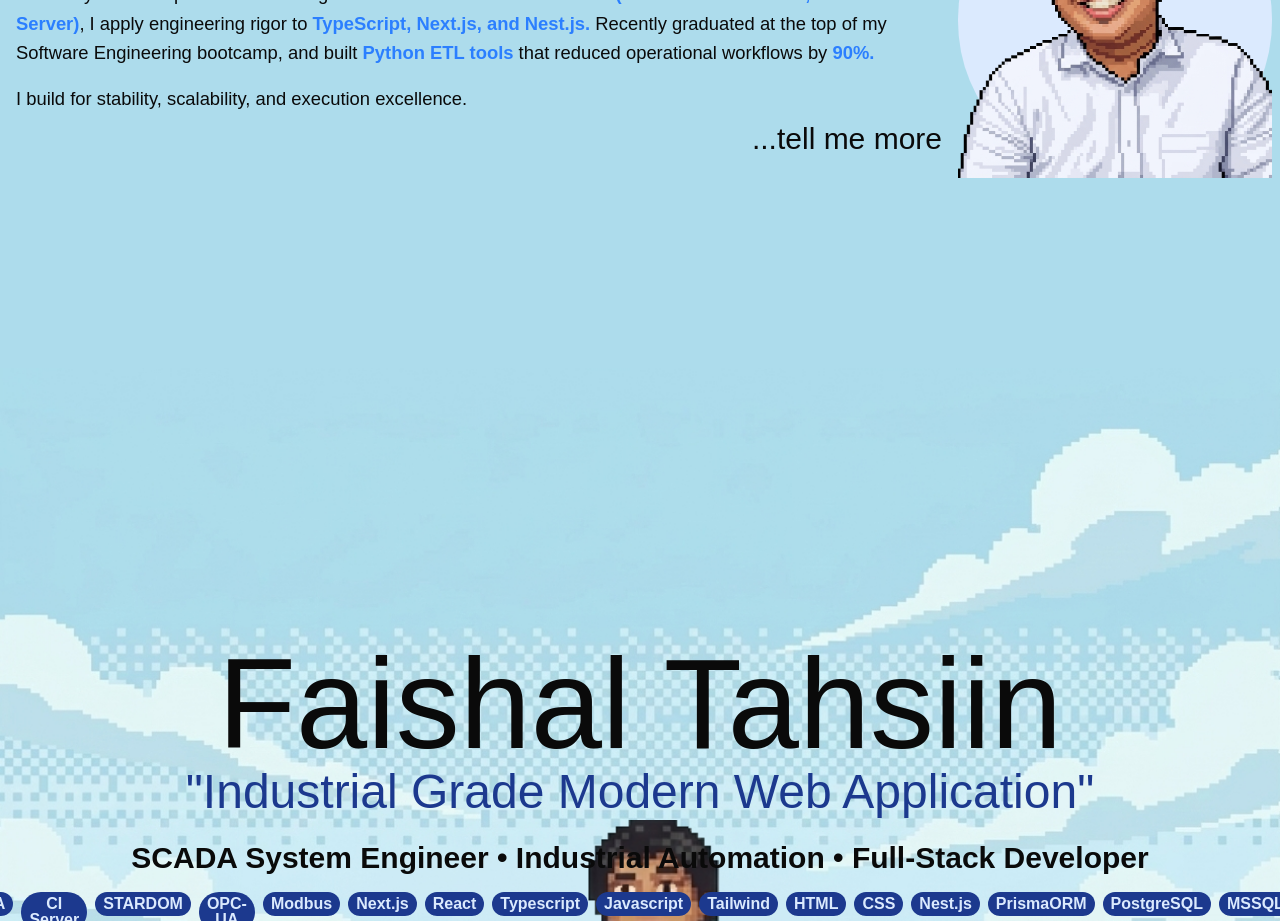
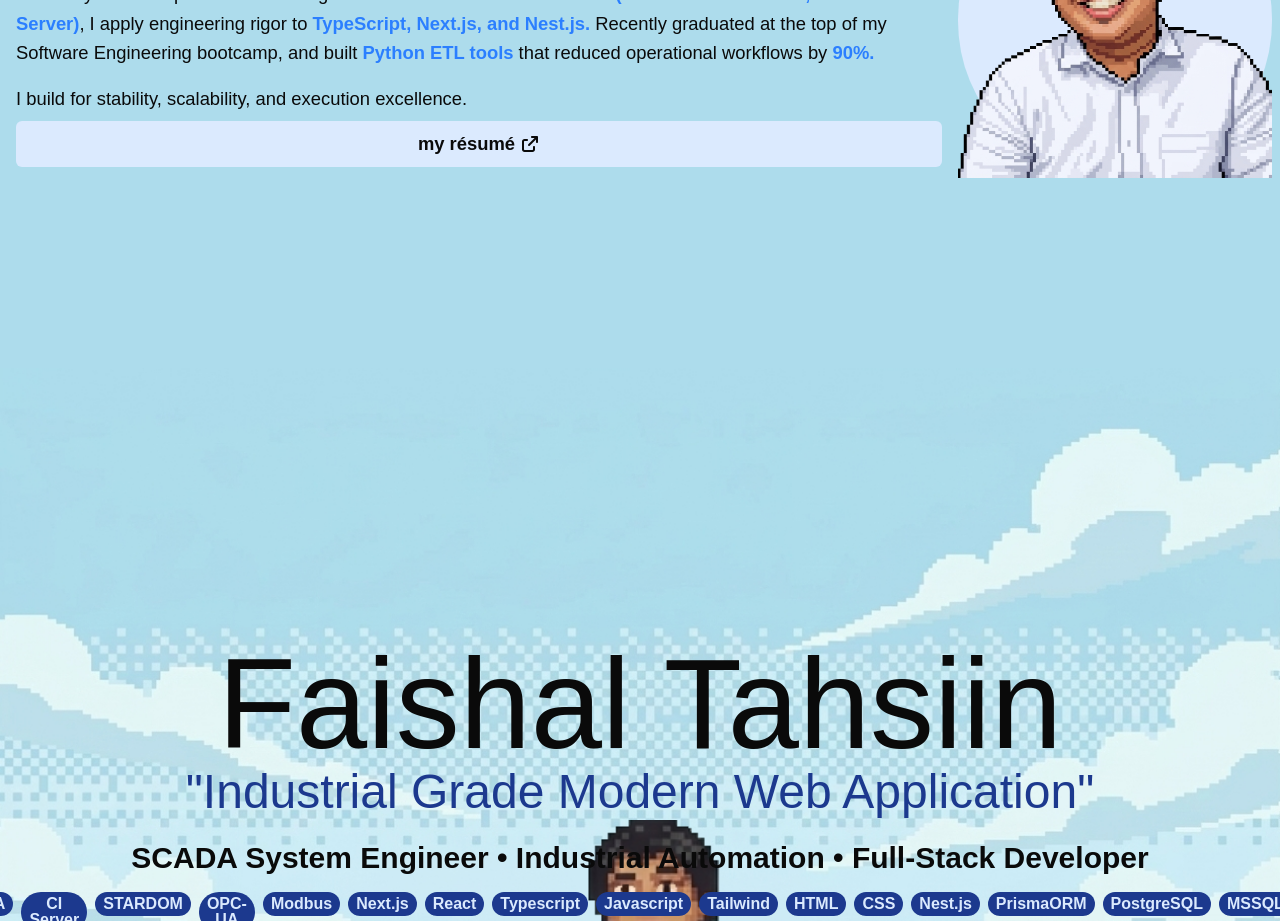
Before and after one commit to kebejoan/bejo-porto, a Next.js app: page / in a window 1280 px wide. Shown: the part 4420-5341 px from the top of the page. Built offline with nearby package versions, Linux system fonts and the light colour scheme; a web font is replaced by a local one.

Commit message:
feat: add button link to my resume

```diff
--- a/components/1_AboutMe.tsx
+++ b/components/1_AboutMe.tsx
@@ -1,3 +1,6 @@
+import { faArrowUpRightFromSquare } from "@fortawesome/free-solid-svg-icons";
+import { FontAwesomeIcon } from "@fortawesome/react-fontawesome";
+
 export default function AboutMe() {
   return (
     <div className="w-full flex flex-col-reverse lg:flex-row gap-2 p-2">
@@ -38,9 +41,17 @@ export default function AboutMe() {
               </div>
             </div>
             <div className="w-full flex justify-end">
-							<p className="w-fit font-pixel text-[1.4rem] lg:text-3xl text-right hover:cursor-pointer hover:text-bgblue">
-								...tell me more
-							</p>
+              <a
+                href="https://docs.google.com/document/d/1We4WcVFcdeyw4pdwz7X7eRV_l82abK9BuYNwxpZJq34/"
+                target="_blank"
+                className="w-fit bg-bgblue grow rounded-md hover:bg-bgblueflip hover:text-bgblue cursor-pointer text-center py-1 lg:py-2 font-bold"
+              >
+                my résumé{"  "}
+                <FontAwesomeIcon
+                  className="text-base"
+                  icon={faArrowUpRightFromSquare}
+                />
+              </a>
             </div>
           </div>
         </div>
```
Lines whose indentation alone changed are shown as unchanged.
